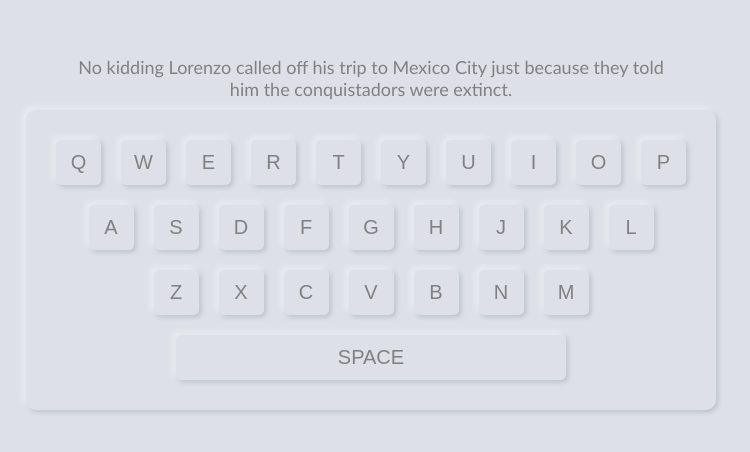
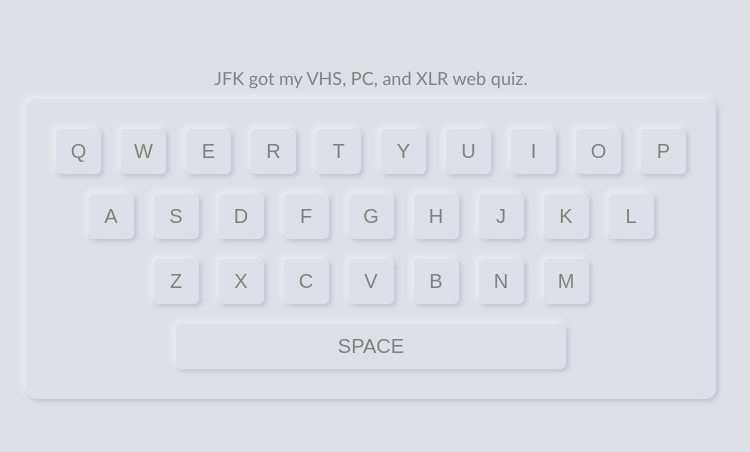
Before and after one commit to jayaspiya/Speed-typing, a plain HTML site: page index.html in a window 1280 px wide. Shown: the part 172-624 px from the top of the page, without its empty margins (269-1019 px from the left). Drawn offline with Linux system fonts and the light colour scheme.

Commit message:
Random statement picking system

```diff
--- a/app.js
+++ b/app.js
@@ -1,11 +1,112 @@
 const keys = document.querySelectorAll("input");
 const paragraphDOM = document.querySelector(".paragraph");
 const wrapper = document.querySelector(".wrapper");
-let userLevel = 0;
+const preparedStatement = [
+  "Pack my box with five dozen liquor jugs.",
+  "Amazingly few discotheques provide jukeboxes.",
+  "JFK got my VHS, PC, and XLR web quiz.",
+  "No kidding Lorenzo called off his trip to Mexico City just because they told him the conquistadors were extinct.",
+  "Quick fox jumps nightly above wizard.",
+  "Jim quickly realized that the beautiful towns are expensive.",
+  "Two driven jocks help fax my big quiz.",
+  "My girl wove six dozen plaid jackets before she quit.",
+  "Grumpy wizards make a toxic brew for the jovial queen.",
+  "The five boxing wizards jump quickly.",
+  "Woven silk pyjamas exchanged for blue quartz.",
+  "A quivering Texas zombie fought republic linked jewelry.",
+  "Fickle jinx bog dwarves spy math quiz.",
+  "The quick brown fox jumps over the lazy dog.",
+  "We promptly judged antique ivory buckles for the next prize.",
+  "Back in June we delivered oxygen equipment of the same size.",
+  "The wizard quickly jinxed the gnomes before they vapourized.",
+  "Public junk dwarves hug my quartz fox.",
+  "When zombies arrive, quickly fax judge Pat.",
+  "The quick onyx goblins jumps over the lazy dwarf.",
+  "All questions asked by watched experts amaze the judge.",
+  "Pack my box with five dozen liquor jugs.",
+  "Five quacking zephyrs jolts my wax bed.",
+  "Foxy diva Jennifer Lopez was not baking my quiche.",
+];
+
+// const preparedStatement = [
+//   "cat",
+//   "dog",
+//   "duck",
+//   "frog",
+//   "Bear",
+//   "fox",
+//   "Rabbit",
+// ];
+let completedStatement = [];
 let userStringInput = "";
 keys.forEach((key) => {
   key.id = key.value.toUpperCase();
 });
+
+function randNum() {
+  return Math.floor(Math.random() * preparedStatement.length);
+}
+
+function renderText() {
+  let paragraph = randNum();
+  while (completedStatement.indexOf(paragraph) != -1) {
+    paragraph = randNum();
+  }
+  completedStatement.push(paragraph);
+  const statement = preparedStatement[paragraph];
+  paragraphDOM.textContent = "";
+  statement.split("").forEach((char) => {
+    const charSpan = document.createElement("span");
+    charSpan.innerHTML = char;
+    paragraphDOM.appendChild(charSpan);
+  });
+}
+// renderText(userLevel);
+renderText(3);
+
+function checkUserString() {
+  const paragraphStatement = paragraphDOM.textContent.toUpperCase().split("");
+  const userInputValue = userStringInput.split("");
+  const paragraphSpan = paragraphDOM.querySelectorAll("span");
+  userInputValue.forEach((charSpan, index) => {
+    if (charSpan === paragraphStatement[index]) {
+      paragraphSpan[index].classList.add("correct");
+      paragraphSpan[index].classList.remove("incorrect");
+    } else {
+      paragraphSpan[index].classList.remove("correct");
+      paragraphSpan[index].classList.add("incorrect");
+    }
+  });
+}
+
+function knowUserPosition() {
+  const paragraphSpan = paragraphDOM.querySelectorAll("span");
+  paragraphSpan.forEach((span) => {
+    span.className = "";
+  });
+  const userPosition = userStringInput.length;
+  try {
+    paragraphSpan[userPosition].classList.add("userPositionIndicate");
+  } catch {
+    if (userStringInput == paragraphDOM.textContent.toUpperCase()) {
+      if (completedStatement.length < preparedStatement.length) {
+        userStringInput = "";
+        renderText();
+      } else {
+        console.log("You win");
+      }
+    } else {
+      console.log("resolve the error");
+    }
+  }
+}
+
+// function showError() {
+//   const keyboard = document.querySelector(".keyboard");
+//   console.log(keyboard);
+//   wrapper.classList.add("animation");
+// }
+// showError();
 document.body.addEventListener("keydown", (event) => {
   const keyPressValue = event.which || event.keyCode;
   const keyPress = String.fromCharCode(keyPressValue);
@@ -37,65 +138,3 @@ document.body.addEventListener("keydown", (event) => {
     checkUserString();
   }
 });
-
-function getText() {
-  return fetch("./text.json").then((response) => response.json());
-}
-
-async function renderText(paragraph) {
-  const arr = await getText();
-  const quote = arr.text[paragraph];
-  paragraphDOM.textContent = "";
-  quote.split("").forEach((char) => {
-    const charSpan = document.createElement("span");
-    charSpan.innerHTML = char;
-    paragraphDOM.appendChild(charSpan);
-  });
-}
-// renderText(userLevel);
-renderText(3);
-
-function checkUserString() {
-  const paragraphQuote = paragraphDOM.textContent.toUpperCase().split("");
-  const userInputValue = userStringInput.split("");
-  const paragraphSpan = paragraphDOM.querySelectorAll("span");
-  userInputValue.forEach((charSpan, index) => {
-    if (charSpan === paragraphQuote[index]) {
-      paragraphSpan[index].classList.add("correct");
-      paragraphSpan[index].classList.remove("incorrect");
-    } else {
-      paragraphSpan[index].classList.remove("correct");
-      paragraphSpan[index].classList.add("incorrect");
-    }
-  });
-}
-
-function knowUserPosition() {
-  const paragraphSpan = paragraphDOM.querySelectorAll("span");
-  paragraphSpan.forEach((span) => {
-    span.className = "";
-  });
-  const userPosition = userStringInput.length;
-  try {
-    paragraphSpan[userPosition].classList.add("userPositionIndicate");
-  } catch {
-    if (userStringInput == paragraphDOM.textContent.toUpperCase()) {
-      if (userLevel < 23) {
-        userLevel += 1;
-        userStringInput = "";
-        renderText(userLevel);
-      } else {
-        console.log("You win");
-      }
-    } else {
-      console.log("resolve the error");
-    }
-  }
-}
-
-// function showError() {
-//   const keyboard = document.querySelector(".keyboard");
-//   console.log(keyboard);
-//   wrapper.classList.add("animation");
-// }
-// showError();
--- a/index.html
+++ b/index.html
@@ -3,7 +3,7 @@
   <head>
     <meta charset="UTF-8" />
     <meta name="viewport" content="width=device-width, initial-scale=1.0" />
-    <title>Neumorphism Keyboard</title>
+    <title>Speed Typing</title>
     <link rel="stylesheet" href="style/style.css" />
     <script src="app.js" defer></script>
   </head>
```
